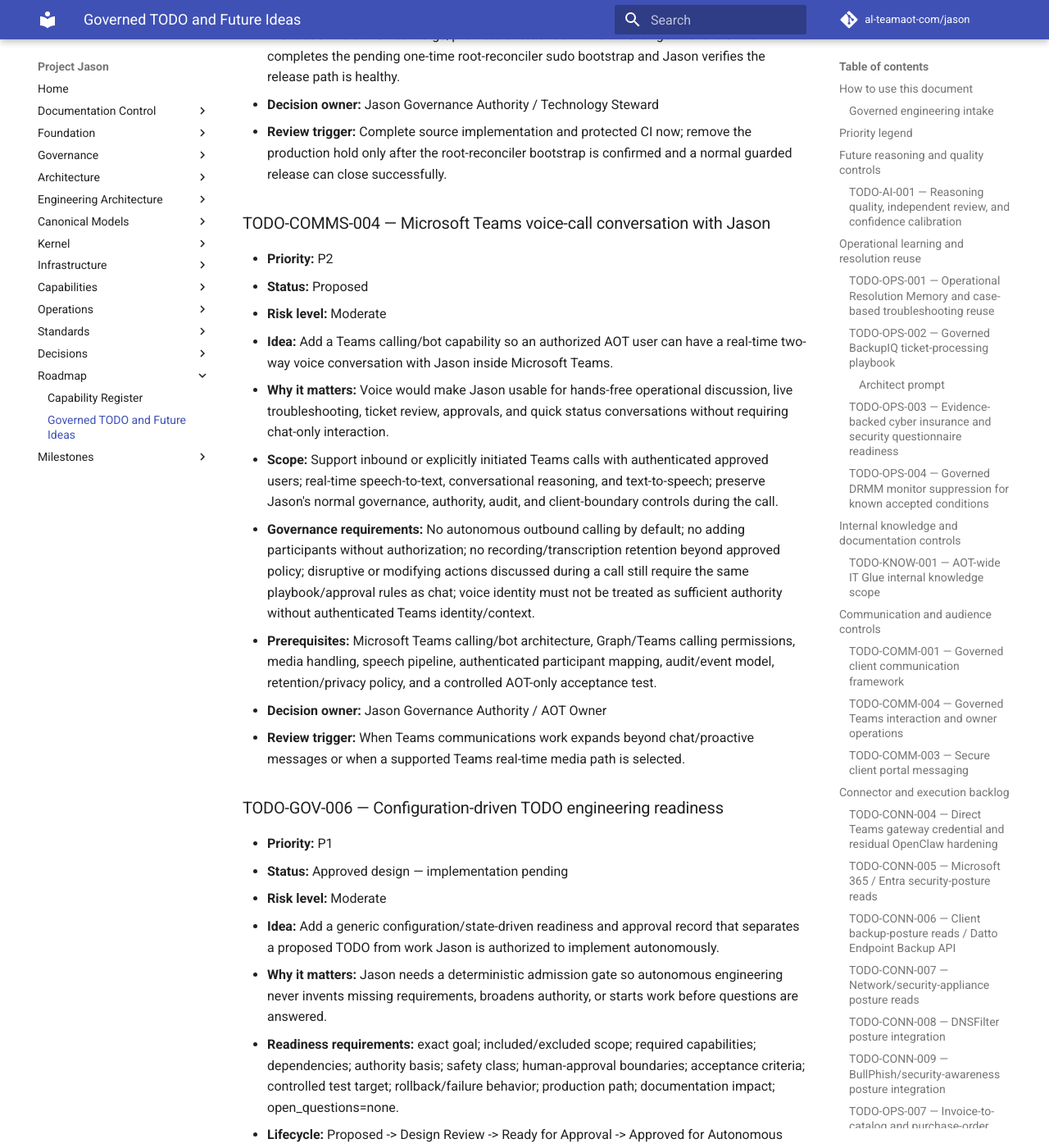
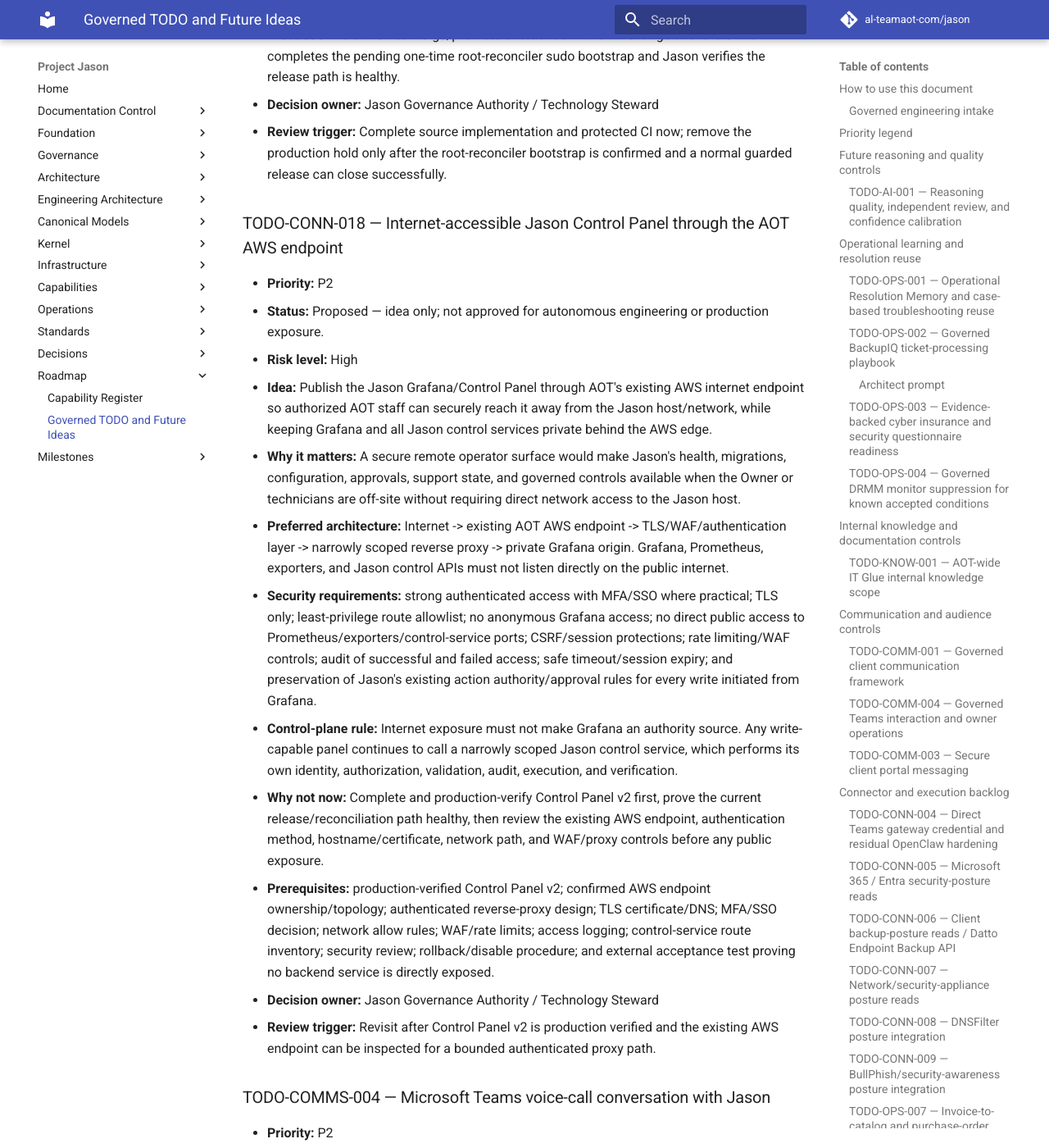
Before and after one commit to al-teamaot-com/jason, an MkDocs documentation site: the page built from docs/roadmaps/Project-Jason-TODO-and-Future-Ideas.md, in a window 1280 px wide and 1400 px high, scrolled down 46890 px. Shown: the whole window at 82% size. Built offline with MkDocs 1.6.1 and Material for MkDocs 9.7.7, drawn with Linux system fonts in a browser that asks for light colours; comment, search, counter and statistics services are not loaded.

Commit message:
Add remote Control Panel AWS exposure idea

```diff
--- a/docs/roadmaps/Project-Jason-TODO-and-Future-Ideas.md
+++ b/docs/roadmaps/Project-Jason-TODO-and-Future-Ideas.md
@@ -1075,6 +1075,22 @@
 - **Decision owner:** Jason Governance Authority / Technology Steward
 - **Review trigger:** Complete source implementation and protected CI now; remove the production hold only after the root-reconciler bootstrap is confirmed and a normal guarded release can close successfully.
 
+
+### TODO-CONN-018 — Internet-accessible Jason Control Panel through the AOT AWS endpoint
+
+- **Priority:** P2
+- **Status:** Proposed — idea only; not approved for autonomous engineering or production exposure.
+- **Risk level:** High
+- **Idea:** Publish the Jason Grafana/Control Panel through AOT's existing AWS internet endpoint so authorized AOT staff can securely reach it away from the Jason host/network, while keeping Grafana and all Jason control services private behind the AWS edge.
+- **Why it matters:** A secure remote operator surface would make Jason's health, migrations, configuration, approvals, support state, and governed controls available when the Owner or technicians are off-site without requiring direct network access to the Jason host.
+- **Preferred architecture:** Internet -> existing AOT AWS endpoint -> TLS/WAF/authentication layer -> narrowly scoped reverse proxy -> private Grafana origin. Grafana, Prometheus, exporters, and Jason control APIs must not listen directly on the public internet.
+- **Security requirements:** strong authenticated access with MFA/SSO where practical; TLS only; least-privilege route allowlist; no anonymous Grafana access; no direct public access to Prometheus/exporters/control-service ports; CSRF/session protections; rate limiting/WAF controls; audit of successful and failed access; safe timeout/session expiry; and preservation of Jason's existing action authority/approval rules for every write initiated from Grafana.
+- **Control-plane rule:** Internet exposure must not make Grafana an authority source. Any write-capable panel continues to call a narrowly scoped Jason control service, which performs its own identity, authorization, validation, audit, execution, and verification.
+- **Why not now:** Complete and production-verify Control Panel v2 first, prove the current release/reconciliation path healthy, then review the existing AWS endpoint, authentication method, hostname/certificate, network path, and WAF/proxy controls before any public exposure.
+- **Prerequisites:** production-verified Control Panel v2; confirmed AWS endpoint ownership/topology; authenticated reverse-proxy design; TLS certificate/DNS; MFA/SSO decision; network allow rules; WAF/rate limits; access logging; control-service route inventory; security review; rollback/disable procedure; and external acceptance test proving no backend service is directly exposed.
+- **Decision owner:** Jason Governance Authority / Technology Steward
+- **Review trigger:** Revisit after Control Panel v2 is production verified and the existing AWS endpoint can be inspected for a bounded authenticated proxy path.
+
 ### TODO-COMMS-004 — Microsoft Teams voice-call conversation with Jason
 
 - **Priority:** P2
```
